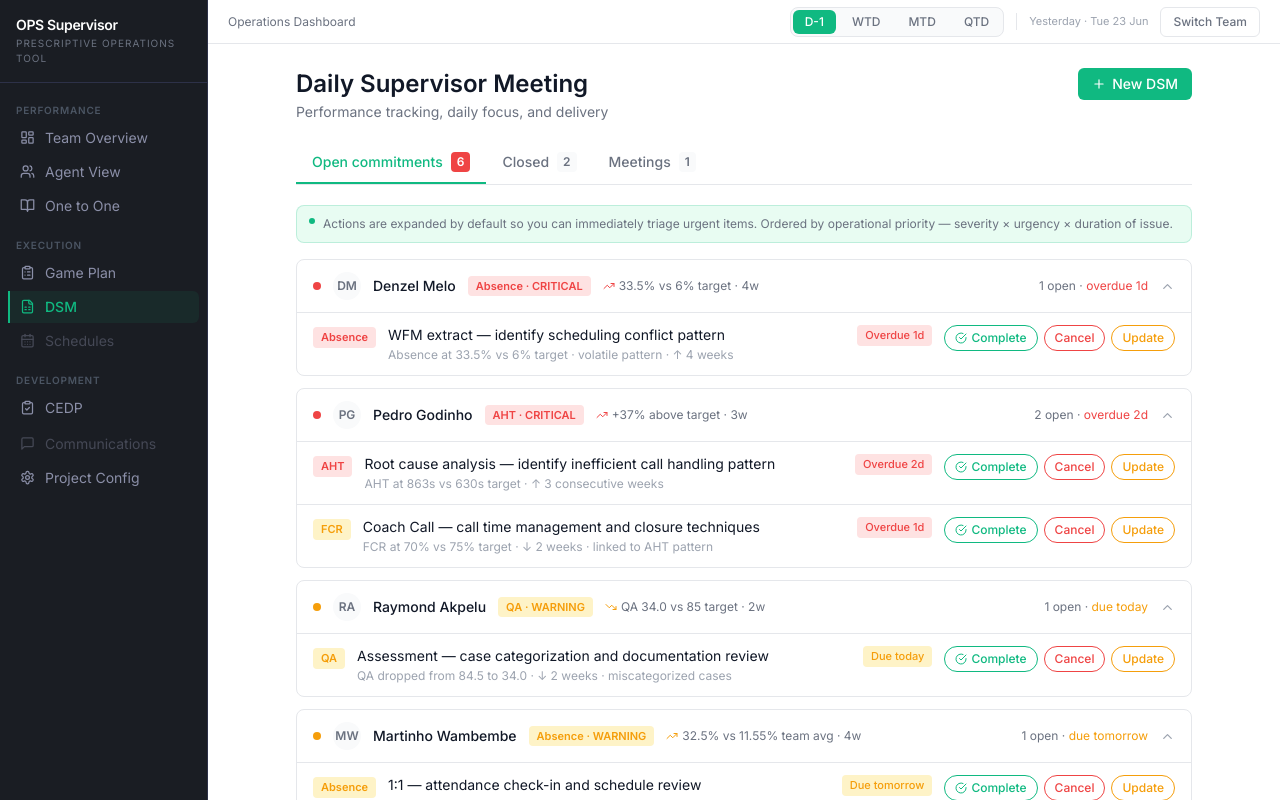
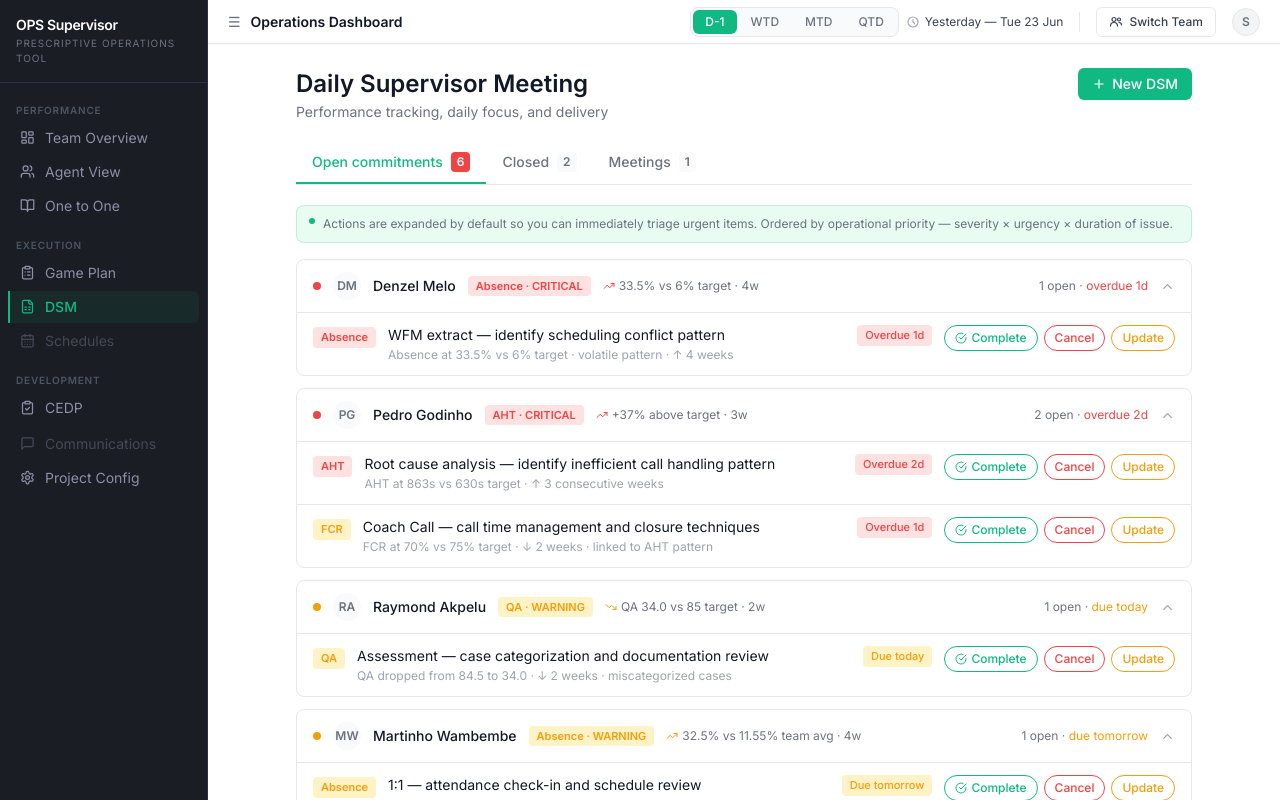
Before and after one commit to andresromero-blip/ops-supervisor-prototypes, a Next.js app: page /projects/20260620-dsm in a window 1280 px wide. Shown: the top 800 px of the page. Built offline with nearby package versions, Linux system fonts and the light colour scheme.

Commit message:
Update Header.tsx

```diff
--- a/components/Header.tsx
+++ b/components/Header.tsx
@@ -1,13 +1,12 @@
 "use client";
 
-// ITERATION A: global period selector with contextual date label
-// Exported context so pages can consume it without re-declaring period state
 import { createContext, useContext, useState } from "react";
 
 export type Period = "D-1" | "WTD" | "MTD" | "QTD";
 
-const PERIOD_CONTEXT_LABELS: Record<Period, string> = {
-  "D-1": "Yesterday · Tue 23 Jun",
+// Full label shown below the active button — mirrors the One to One module pattern
+const PERIOD_DATE_LABELS: Record<Period, string> = {
+  "D-1": "Yesterday — Tue 23 Jun",
   "WTD": "Week to date · Jun 17–23",
   "MTD": "Month to date · Jun 1–23",
   "QTD": "Quarter to date · Apr 1–Jun 23",
@@ -42,19 +41,52 @@ export function GlobalHeader() {
 
   return (
     <header
-      className="flex items-center justify-between px-5 border-b bg-white"
-      style={{ height: 44, borderColor: "#E5E7EB", flexShrink: 0 }}
+      className="flex items-center justify-between bg-white border-b"
+      style={{
+        height: 44,
+        paddingLeft: 20,
+        paddingRight: 20,
+        borderColor: "#E5E7EB",
+        flexShrink: 0,
+      }}
     >
-      <span className="text-xs text-text-secondary">Operations Dashboard</span>
+      {/* Left: page identity */}
+      <div className="flex items-center gap-2.5">
+        <span
+          className="text-sm"
+          style={{ color: "#6B7280" }}
+        >
+          ☰
+        </span>
+        <span
+          className="text-sm font-semibold"
+          style={{ color: "#111827" }}
+        >
+          Operations Dashboard
+        </span>
+      </div>
 
-      <div className="flex items-center gap-3">
-        {/* Period buttons */}
-        <div className="flex items-center gap-1 bg-gray-50 border border-gray-200 rounded-lg p-0.5">
+      {/* Right: period selector + date context + switch team */}
+      <div className="flex items-center gap-4">
+
+        {/*
+          Period selector with inline date context.
+          Pattern taken from the One to One module:
+          - Buttons in a pill group
+          - Active period shows date label immediately to its right
+          - No separate floating span — label lives next to the selector
+        */}
+        <div className="flex items-center gap-2">
+          {/* Pill group */}
+          <div
+            className="flex items-center gap-0.5 rounded-lg p-0.5"
+            style={{ background: "#F9FAFB", border: "1px solid #E5E7EB" }}
+          >
             {periods.map((p) => (
               <button
                 key={p}
                 onClick={() => setPeriod(p)}
-              className={`px-3 py-1 text-xs font-medium rounded-md transition-colors ${
+                className={`px-3 py-1 rounded-md text-xs font-medium transition-colors ${
                   period === p
                     ? "bg-brand text-white"
                     : "text-text-secondary hover:text-text-primary"
@@ -64,19 +96,52 @@ export function GlobalHeader() {
               </button>
             ))}
           </div>
-        {/* ITERATION: contextual date range label */}
+
+          {/* Date context label — same pattern as One to One PERIOD label */}
+          <div className="flex items-center gap-1.5" style={{ color: "#6B7280" }}>
+            <svg
+              width="12"
+              height="12"
+              viewBox="0 0 12 12"
+              fill="none"
+              style={{ flexShrink: 0, opacity: 0.6 }}
+            >
+              <circle cx="6" cy="6" r="5" stroke="currentColor" strokeWidth="1.2" />
+              <path d="M6 3.5V6L7.5 7.5" stroke="currentColor" strokeWidth="1.2" strokeLinecap="round" />
+            </svg>
             <span
-          className="text-[11px] text-text-tertiary border-l pl-3"
-          style={{ borderColor: "#E5E7EB" }}
+              className="text-xs whitespace-nowrap"
+              style={{ color: "#374151" }}
             >
-          {PERIOD_CONTEXT_LABELS[period]}
+              {PERIOD_DATE_LABELS[period]}
             </span>
+          </div>
+        </div>
 
+        {/* Divider */}
+        <div style={{ width: 1, height: 20, background: "#E5E7EB" }} />
+
+        {/* Switch Team */}
         <button
-          className="px-3 py-1.5 text-xs rounded-md border border-gray-200 bg-white text-text-secondary font-medium hover:border-brand/40 transition-colors"
+          className="flex items-center gap-1.5 text-xs font-medium rounded-md border px-3 py-1.5 transition-colors hover:border-brand/40"
+          style={{ borderColor: "#E5E7EB", color: "#374151", background: "#fff" }}
         >
+          <svg width="14" height="14" viewBox="0 0 14 14" fill="none">
+            <circle cx="5" cy="4.5" r="2" stroke="currentColor" strokeWidth="1.2" />
+            <path d="M1.5 11c0-2 1.57-3.5 3.5-3.5S8.5 9 8.5 11" stroke="currentColor" strokeWidth="1.2" strokeLinecap="round" />
+            <circle cx="10" cy="4.5" r="1.5" stroke="currentColor" strokeWidth="1.2" />
+            <path d="M10 7.5c1.38 0 2.5 1.12 2.5 2.5" stroke="currentColor" strokeWidth="1.2" strokeLinecap="round" />
+          </svg>
           Switch Team
         </button>
+
+        {/* Avatar */}
+        <div
+          className="w-7 h-7 rounded-full flex items-center justify-center text-xs font-semibold"
+          style={{ background: "#F3F4F6", color: "#6B7280", border: "1px solid #E5E7EB" }}
+        >
+          S
+        </div>
       </div>
     </header>
   );
```
Lines whose indentation alone changed are shown as unchanged.
